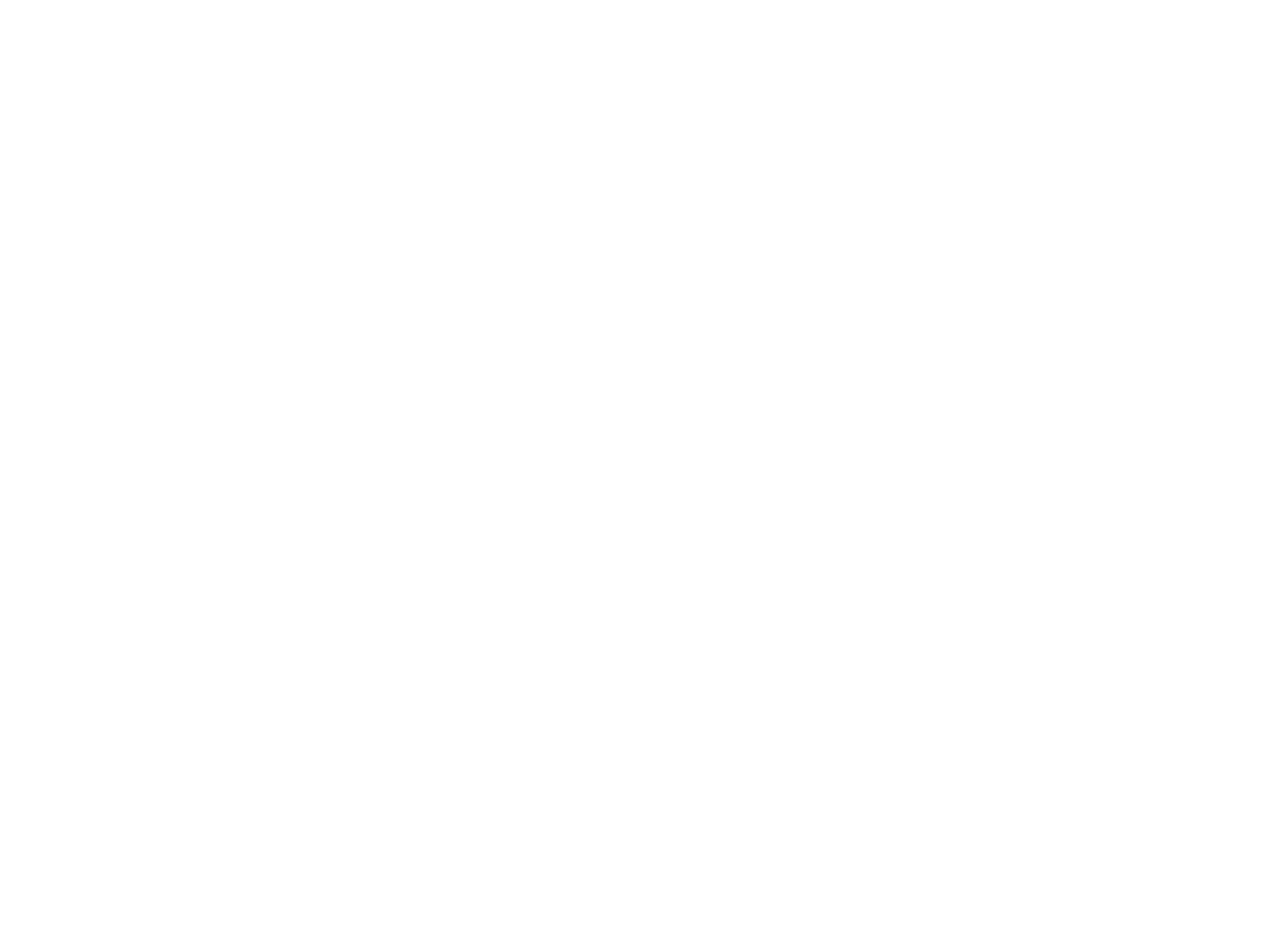
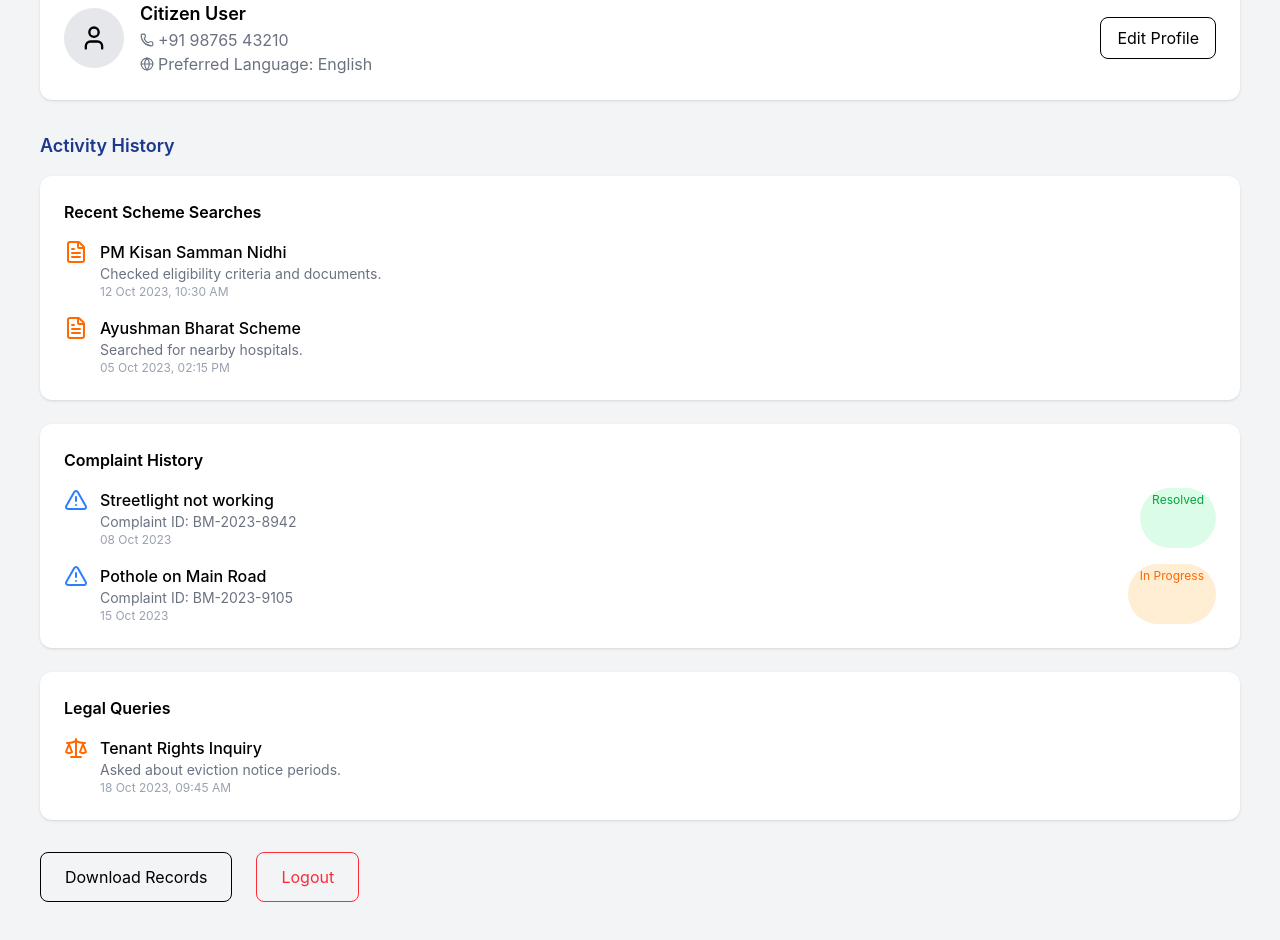
Before and after one commit to shreyanshagrawal/Bharat-Mitra-AI, a React app in the folder frontend/: page /profile in a window 1280 px wide. Before the commit this address had no page. Shown: the part 220-1160 px from the top of the page. Before the commit the page ends 800 px from the top, so only its background shows below. Built offline with nearby package versions, Linux system fonts and the light colour scheme; the HTML template or start-up script is replaced by a standard one.

Commit message:
profile added and routes changed

```diff
--- /dev/null
+++ b/frontend/src/pages/Profile/ProfilePage.jsx
@@ -0,0 +1,252 @@
+import { Link } from "react-router-dom";
+import { User, Phone, Globe, FileText, AlertTriangle, Scale } from "lucide-react";
+
+export default function ProfilePage() {
+  return (
+    <div className="min-h-screen bg-gray-100 p-10">
+
+      {/* Breadcrumb */}
+      <div className="flex items-center gap-2 text-gray-500 mb-8">
+
+        <Link to="/dashboard">Dashboard</Link>
+
+        <span>›</span>
+
+        <span className="text-black font-medium">
+          My Profile
+        </span>
+
+      </div>
+
+      {/* Title */}
+      <h1 className="text-3xl font-bold text-blue-900 mb-2">
+        My Profile
+      </h1>
+
+      <p className="text-gray-500 mb-8">
+        Manage your personal information and activity history.
+      </p>
+
+      {/* USER CARD */}
+
+      <div className="bg-white p-6 rounded-xl shadow mb-8 flex justify-between items-center">
+
+        <div className="flex items-center gap-4">
+
+          <div className="bg-gray-200 p-4 rounded-full">
+            <User size={28} />
+          </div>
+
+          <div>
+
+            <h2 className="text-lg font-semibold">
+              Citizen User
+            </h2>
+
+            <p className="text-gray-500 flex items-center gap-1">
+              <Phone size={14} />
+              +91 98765 43210
+            </p>
+
+            <p className="text-gray-500 flex items-center gap-1">
+              <Globe size={14} />
+              Preferred Language: English
+            </p>
+
+          </div>
+
+        </div>
+
+        <button className="border px-4 py-2 rounded-lg">
+          Edit Profile
+        </button>
+
+      </div>
+
+      {/* ACTIVITY HISTORY */}
+
+      <h2 className="text-lg font-semibold text-blue-900 mb-4">
+        Activity History
+      </h2>
+
+      {/* SCHEME HISTORY */}
+
+      <div className="bg-white p-6 rounded-xl shadow mb-6">
+
+        <h3 className="font-semibold mb-4">
+          Recent Scheme Searches
+        </h3>
+
+        <div className="space-y-4">
+
+          <div className="flex gap-3">
+
+            <FileText className="text-orange-500" />
+
+            <div>
+
+              <p className="font-medium">
+                PM Kisan Samman Nidhi
+              </p>
+
+              <p className="text-gray-500 text-sm">
+                Checked eligibility criteria and documents.
+              </p>
+
+              <p className="text-gray-400 text-xs">
+                12 Oct 2023, 10:30 AM
+              </p>
+
+            </div>
+
+          </div>
+
+          <div className="flex gap-3">
+
+            <FileText className="text-orange-500" />
+
+            <div>
+
+              <p className="font-medium">
+                Ayushman Bharat Scheme
+              </p>
+
+              <p className="text-gray-500 text-sm">
+                Searched for nearby hospitals.
+              </p>
+
+              <p className="text-gray-400 text-xs">
+                05 Oct 2023, 02:15 PM
+              </p>
+
+            </div>
+
+          </div>
+
+        </div>
+
+      </div>
+
+      {/* COMPLAINT HISTORY */}
+
+      <div className="bg-white p-6 rounded-xl shadow mb-6">
+
+        <h3 className="font-semibold mb-4">
+          Complaint History
+        </h3>
+
+        <div className="space-y-4">
+
+          <div className="flex justify-between">
+
+            <div className="flex gap-3">
+
+              <AlertTriangle className="text-blue-500" />
+
+              <div>
+
+                <p className="font-medium">
+                  Streetlight not working
+                </p>
+
+                <p className="text-gray-500 text-sm">
+                  Complaint ID: BM-2023-8942
+                </p>
+
+                <p className="text-gray-400 text-xs">
+                  08 Oct 2023
+                </p>
+
+              </div>
+
+            </div>
+
+            <span className="bg-green-100 text-green-600 px-3 py-1 rounded-full text-xs">
+              Resolved
+            </span>
+
+          </div>
+
+          <div className="flex justify-between">
+
+            <div className="flex gap-3">
+
+              <AlertTriangle className="text-blue-500" />
+
+              <div>
+
+                <p className="font-medium">
+                  Pothole on Main Road
+                </p>
+
+                <p className="text-gray-500 text-sm">
+                  Complaint ID: BM-2023-9105
+                </p>
+
+                <p className="text-gray-400 text-xs">
+                  15 Oct 2023
+                </p>
+
+              </div>
+
+            </div>
+
+            <span className="bg-orange-100 text-orange-500 px-3 py-1 rounded-full text-xs">
+              In Progress
+            </span>
+
+          </div>
+
+        </div>
+
+      </div>
+
+      {/* LEGAL HISTORY */}
+
+      <div className="bg-white p-6 rounded-xl shadow mb-8">
+
+        <h3 className="font-semibold mb-4">
+          Legal Queries
+        </h3>
+
+        <div className="flex gap-3">
+
+          <Scale className="text-orange-500" />
+
+          <div>
+
+            <p className="font-medium">
+              Tenant Rights Inquiry
+            </p>
+
+            <p className="text-gray-500 text-sm">
+              Asked about eviction notice periods.
+            </p>
+
+            <p className="text-gray-400 text-xs">
+              18 Oct 2023, 09:45 AM
+            </p>
+
+          </div>
+
+        </div>
+
+      </div>
+
+      {/* ACTION BUTTONS */}
+
+      <div className="flex gap-6">
+
+        <button className="border px-6 py-3 rounded-lg">
+          Download Records
+        </button>
+
+        <button className="border border-red-500 text-red-500 px-6 py-3 rounded-lg">
+          Logout
+        </button>
+
+      </div>
+
+    </div>
+  );
+}
--- a/frontend/src/routes/AppRoutes.jsx
+++ b/frontend/src/routes/AppRoutes.jsx
@@ -7,20 +7,23 @@
 import ReportIssuePage from "../pages/Dashboard_Extras/report_issue";
 import SchemesPage from "../pages/Schemes/SchemesPage";
 import LegalPage from "../pages/Legal/LegalPage";
+import ProfilePage from "../pages/Profile/ProfilePage";
 
 export default function AppRoutes() {
     return (
         <Routes>
             <Route element={<MainLayout />}>
                 <Route path="/" element={<LandingPage />} />
-        </Route>
+            </Route>
             <Route path="/login" element={<LoginPage />} />
-            <Route path="/schemes" element={<SchemesPage />} />
-            <Route path="/legal" element={<LegalPage />} />
-        <Route path="/dashboard" element={<DashboardPage />} />
-        <Route path="/dashboard/dashboard_report_issue" element={<ReportIssuePage />} />
-
-
+            <Route path="/dashboard" element={<DashboardPage />} />
+            <Route path="/dashboard/schemes" element={<SchemesPage />} />
+            <Route path="/dashboard/legal" element={<LegalPage />} />
+            <Route
+                path="/dashboard/dashboard_report_issue"
+                element={<ReportIssuePage />}
+            />
+            <Route path="/profile" element={<ProfilePage />} />
         </Routes>
     );
 }
```
